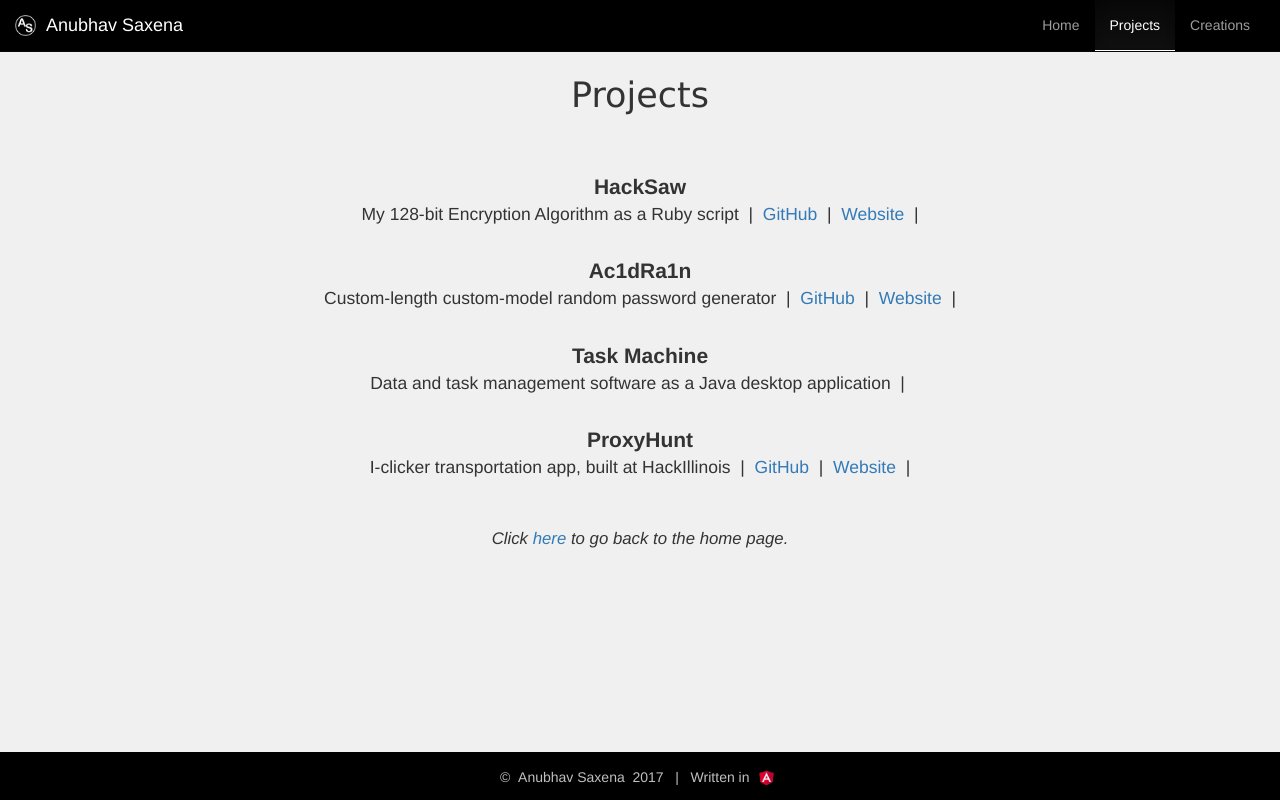
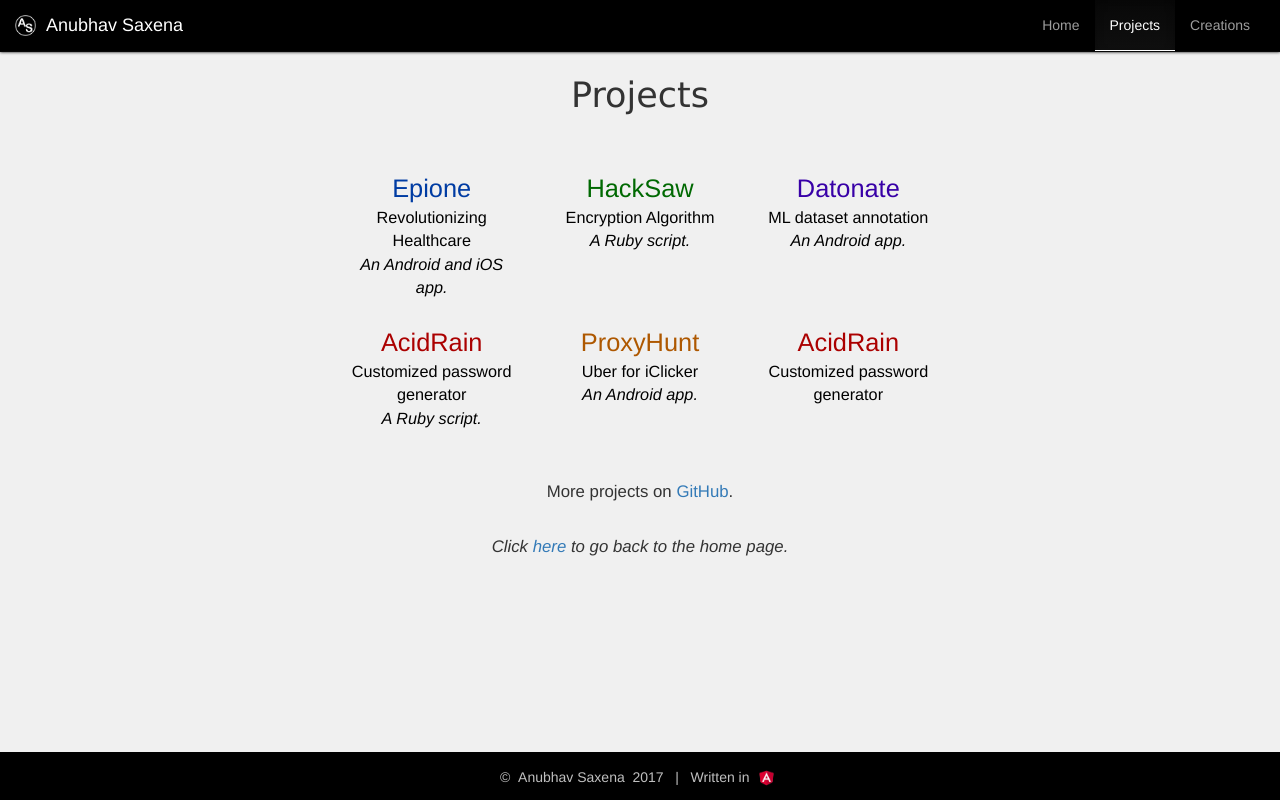
Before and after one commit to xhpwn/newwebsitetesting, an Angular app: page /projects in a window 1280 px wide. Built offline with nearby package versions, Linux system fonts and the light colour scheme.

Commit message:
Optimized deploy

```diff
--- a/src/app/home/home.component.css
+++ b/src/app/home/home.component.css
@@ -175,7 +175,7 @@
 
 .scroller a {
 	position: absolute;
-	bottom: 20px;
+	top: 55px;
 	left: 50%;
 	z-index: 2;
 	display: inline-block;
@@ -189,6 +189,7 @@
 }
 .scroller a:hover {
 	opacity: .5;
+	cursor: default;
 }
 
 #section02 {
--- a/src/app/home/home.component.html
+++ b/src/app/home/home.component.html
@@ -1,4 +1,6 @@
 <section id="section01" class="scroller">
+  <a>Anubhav&nbsp;Saxena<br>&nbsp;&nbsp;&nbsp;&nbsp;&nbsp;&nbsp;
+    &nbsp;&nbsp;&nbsp;&nbsp;&nbsp;&nbsp;&nbsp;&nbsp;&nbsp;&nbsp;&nbsp;/home</a>
 </section>
 
 <section id="section02">
@@ -23,7 +25,7 @@
           <a href="http://purduewebdev.club" target="_blank">Designer</a>, Major League Gamer, Speedcuber,
           <a href="https://www.youtube.com/channel/UCWrMbqgmAk_v0R3EXGl4dhw" target="_blank">YouTuber</a>,
            Photographer, Astronomer, and
-          <a href="github.com/xhpwn" target="_blank">Programmer</a>.
+          <a [routerLink]="['/projects']">Programmer</a>.
         </div>
         <div class="sectiontext10">
           <a href="http://github.com/xhpwn" target="_blank">
--- a/src/app/navbar/navbar.component.css
+++ b/src/app/navbar/navbar.component.css
@@ -31,3 +31,7 @@
   float: right;
 }
 }
+
+nav {
+  box-shadow: 0 0 3px black;
+}
--- a/src/app/projects/projects.component.css
+++ b/src/app/projects/projects.component.css
@@ -68,12 +68,66 @@
 }
 
 
-#section01 { background: url("/assets/imgs/bgimg.jpg") center center / cover no-repeat;
+#section01 { background: url("/imgs/bgimg.jpg") center center / cover no-repeat;
   height: 100vh;
 }
 
 .sectionsplitter {
     text-align: center;
+		max-width: 50%;
+		margin-left: 25%;
+		padding-top: 2%;
+		font-size: 1.45em;
+  font-family: Helvetica;
+}
+
+.epione {
+	font-size: 1.25em;
+	color: #003ca3;
+}
+
+.project-sub {
+	font-size: 0.8em;
+	color: black;
+}
+
+.hacksaw {
+	font-size: 1.25em;
+	color: #006902;
+}
+
+.datonate {
+	font-size: 1.25em;
+	color: #3800a7;
+}
+
+.acidrain {
+	font-size: 1.25em;
+	color: #ab0000;
+}
+
+.proxyhunt {
+	font-size: 1.25em;
+	color: #ae5800;
+}
+
+.photog {
+	font-size: 0.8em;
+	color: #0a922d;
+}
+
+
+.sectionsplitter2 {
+    text-align: center;
+		max-width: 50%;
+		margin-left: 25%;
+		padding-top: 2%;
+}
+
+.sectionsplitter3 {
+    text-align: center;
+		max-width: 50%;
+		margin-left: 25%;
 }
 
 .soclogos {
@@ -235,6 +289,15 @@
   max-width: 100%;
   padding-top: 4%;
   text-align: center;
+  font-family: Helvetica;
+}
+
+.sectiontext3 {
+  font-size: 1.2em;
+  margin-left: 0;
+  margin-right: auto;
+  max-width: 100%;
+  text-align: center;
 	font-style: italic;
   font-family: Helvetica;
 }
@@ -328,8 +391,6 @@ hr.style13 {
 
 
 
-
-
 @media only screen and (min-width: 768px) {
 
   .people {
@@ -372,4 +433,5 @@ hr.style13 {
   font-weight: bold;
 }
 
+
 }
--- a/src/app/projects/projects.component.html
+++ b/src/app/projects/projects.component.html
@@ -1,47 +1,43 @@
 <section id="section02">
-  <div class="container">
+  <div class="container-fluid">
       <div class="sectionheader">Projects</div>
       <div class="row sectionsplitter">
-        <div class="sectiontext">
-          HackSaw
+        <div class="col-md-4">
+          <div class="epione">Epione</div>
+            <div class="project-sub">Revolutionizing Healthcare<br><i>An Android and iOS app.</i></div>
         </div>
-        <div class="sectiontext8">
-          My 128-bit Encryption Algorithm as a Ruby script &nbsp;|&nbsp;
-          <a href="http://github.com/xhpwn/HackSaw.git" target="_blank">GitHub</a>
-          &nbsp;|&nbsp;
-          <a href="http://saxena.xyz/HackSaw" target="_blank">Website</a> &nbsp;|
+        <div class="col-md-4">
+          <a href="http://saxena.xyz/HackSaw" target="_blank"><div class="hacksaw">HackSaw</div></a>
+            <div class="project-sub">Encryption Algorithm<br><i>A Ruby script.</i></div>
         </div>
-        <div class="sectiontext">
-          Ac1dRa1n
+        <div class="col-md-4">
+          <div class="datonate">Datonate</div>
+            <div class="project-sub">ML dataset annotation<br><i>An Android app.</i></div>
         </div>
-        <div class="sectiontext8">
-          Custom-length custom-model random password generator &nbsp;|&nbsp;
-          <a href="http://github.com/xhpwn/Ac1dRa1n.git" target="_blank">GitHub</a>
-          &nbsp;|&nbsp;
-          <a href="http://saxena.xyz/Ac1dRa1n" target="_blank">Website</a> &nbsp;|
     </div>
-          <div class="sectiontext">
-          Task Machine
+    <div class="row sectionsplitter">
+      <div class="col-md-4">
+        <a href="http://saxena.xyz/Ac1dRa1n" target="_blank"><div class="acidrain">AcidRain</div></a>
+          <div class="project-sub">Customized password generator<br><i>A Ruby script.</i></div>
       </div>
-        <div class="sectiontext8">
-          Data and task management software as a Java desktop application
-          &nbsp;|&nbsp;
+      <div class="col-md-4">
+        <a href="http://github.com/xhpwn/ProxyHunt" target="_blank"><div class="proxyhunt">ProxyHunt</div></a>
+          <div class="project-sub">Uber for iClicker<br><i>An Android app.</i></div>
       </div>
-          <div class="sectiontext">
-          ProxyHunt
+      <div class="col-md-4">
+        <a href="http://saxena.xyz/Ac1dRa1n" target="_blank"><div class="acidrain">AcidRain</div></a>
+          <div class="project-sub">Customized password generator</div>
       </div>
-        <div class="sectiontext8">
-          I-clicker transportation app, built at HackIllinois &nbsp;|&nbsp;
-          <a href="http://github.com/xhpwn/Ac1dRa1n.git" target="_blank">GitHub</a>
-          &nbsp;|&nbsp;
-          <a href="http://saxena.xyz/Ac1dRa1n" target="_blank">Website</a> &nbsp;|
   </div>
-
-
+  <div class="row sectionsplitter2">
       <div class="sectiontext2">
+        More projects on <a href="http://github.com/xhpwn" target="_blank">GitHub</a>.
+      </div>
+  </div>
+    <div class="row sectionsplitter3">
+        <div class="sectiontext3">
           Click <a [routerLink]="['/home']">here</a> to go back to the home page.
         </div>
-
     </div>
   </div>
   </section>
--- a/src/app/resumedwnld/resumedwnld.component.css
+++ b/src/app/resumedwnld/resumedwnld.component.css
@@ -324,6 +324,7 @@ hr.style13 {
   background-color: black;
   height: 6vh;
   text-align: center;
+	margin-top: 80px;
 }
 
 .footer {
--- a/src/app/resumedwnld/resumedwnld.component.html
+++ b/src/app/resumedwnld/resumedwnld.component.html
@@ -17,7 +17,7 @@
           Click <a [routerLink]="['/home']">here</a> to go back to the home page.
         </div>
           <div class="sectiontext12">
-          "<a [routerLink]="['/home']">thespicychicken</a> hates plagiarism."
+          <a [routerLink]="['/home']">thespicychicken</a> hates plagiarism.
           </div>
     </div>
   </div>
```
Also changed, not shown: 8 other files (tests, documents, lock files or other folders). Lines whose indentation alone changed are shown as unchanged.
